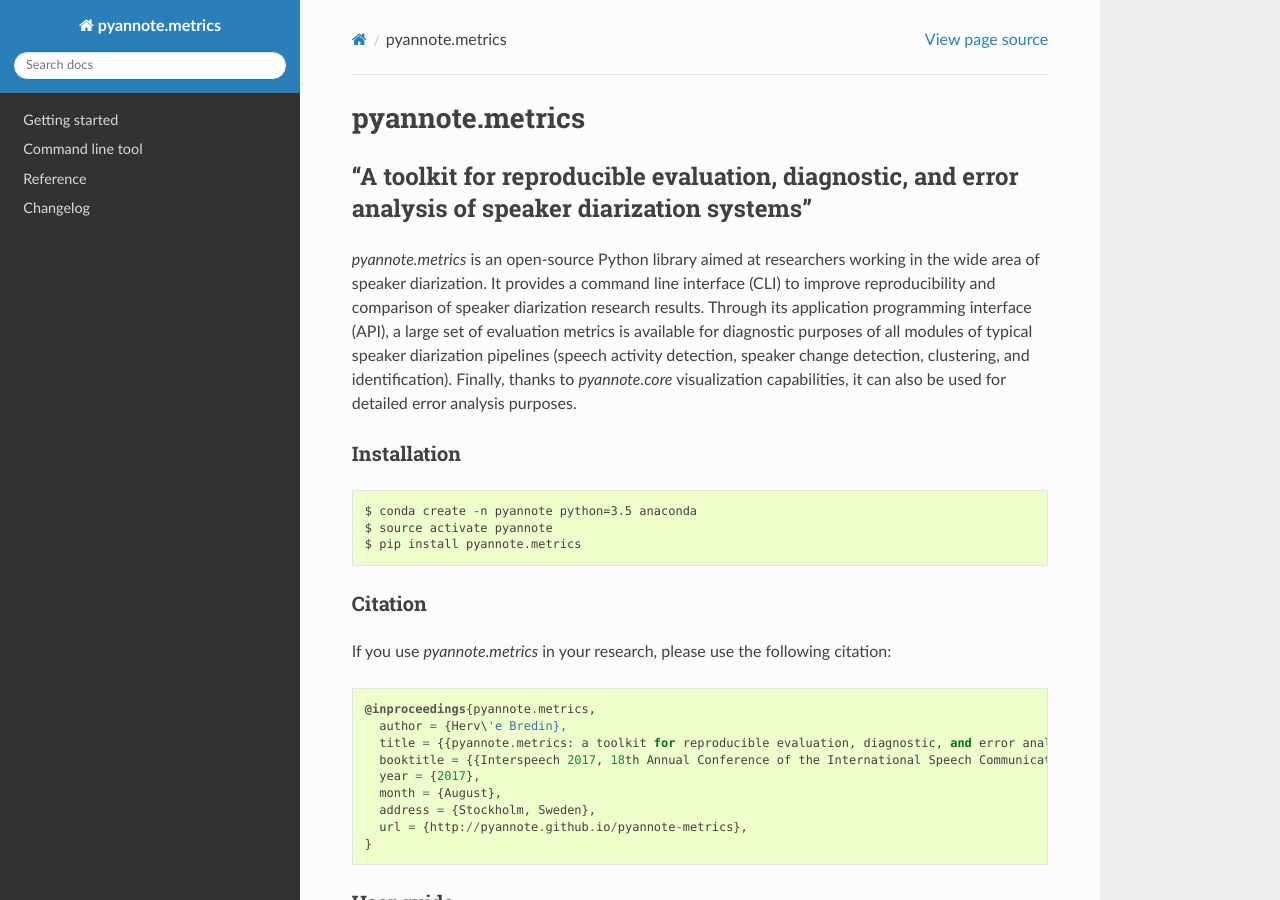
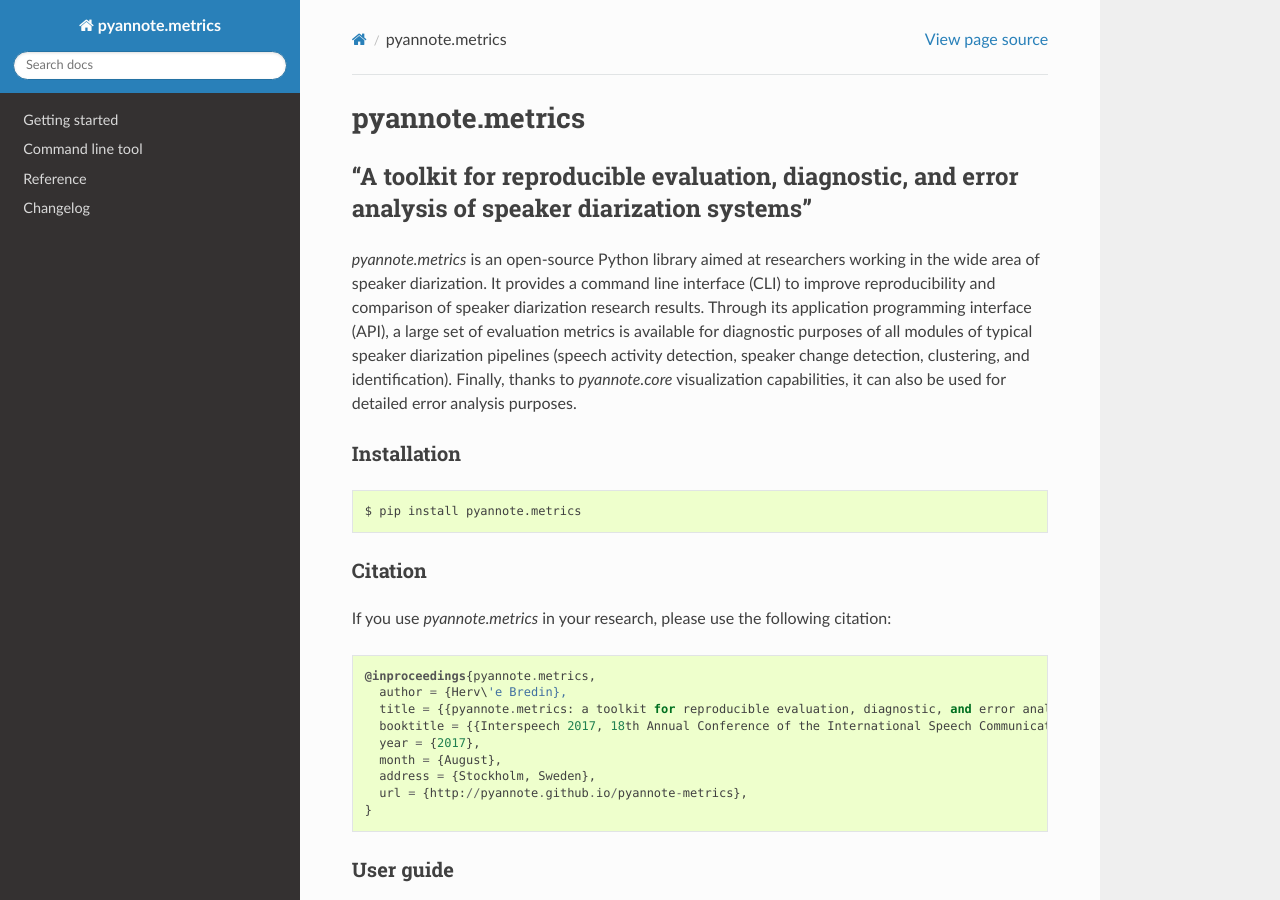
Before and after one commit to pyannote/pyannote-metrics, a Sphinx documentation site: the page built from docs/source/index.rst, in a window 1280 px wide and 900 px high. Built offline with Sphinx 7.4.7 and the Read the Docs theme 2.0.0, drawn with Linux system fonts in a browser that asks for light colours.

```diff
--- a/docs/source/index.rst
+++ b/docs/source/index.rst
@@ -18,8 +18,6 @@ Installation
 
 ::
 
-$ conda create -n pyannote python=3.5 anaconda
-$ source activate pyannote
 $ pip install pyannote.metrics
 
 Citation
```
Also changed, not shown: README.md (+0 -3 lines).
